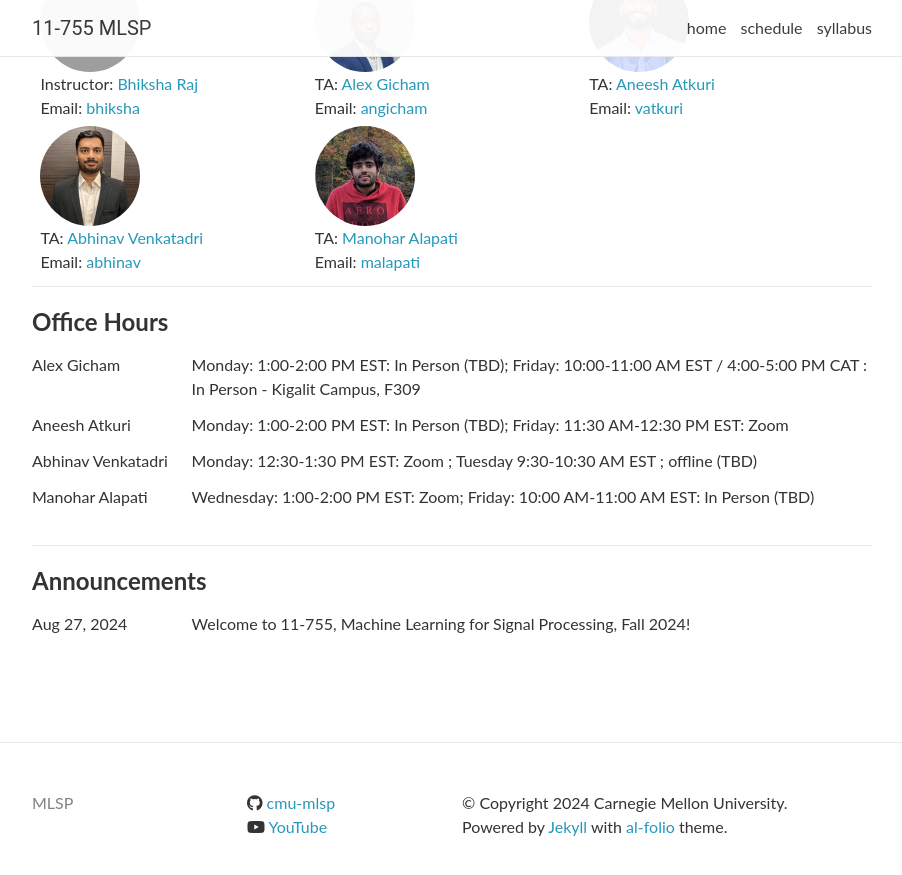
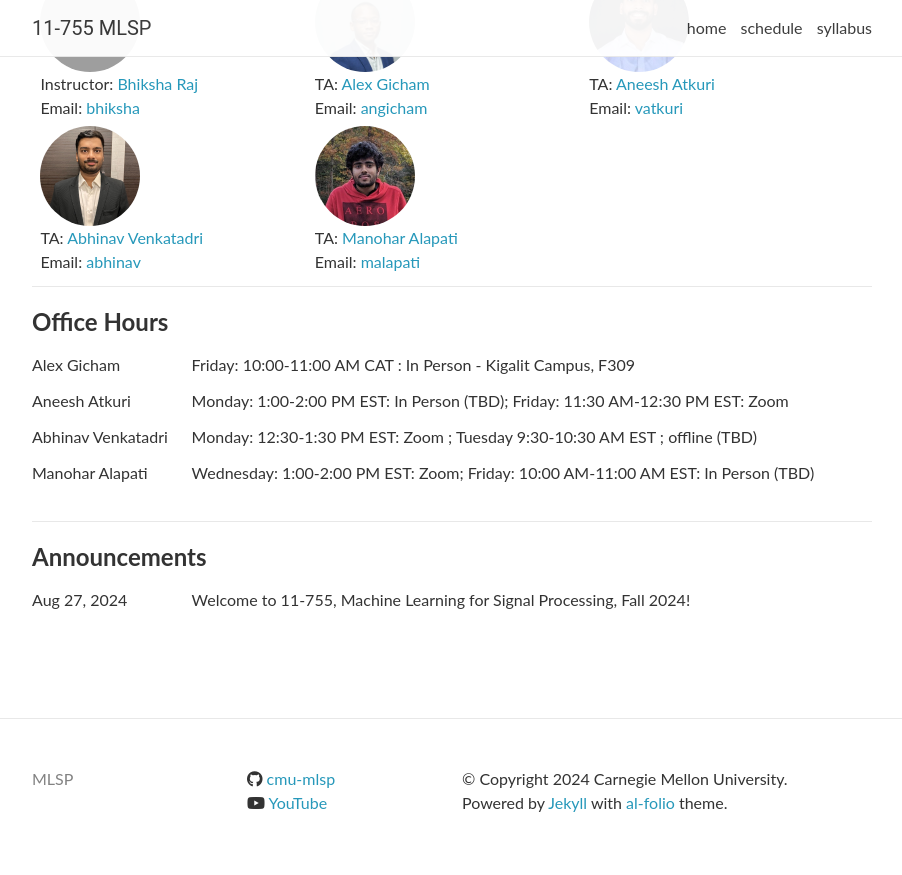
Before and after one commit to cmu-mlsp/mlspcourse, a Jekyll site: the page index.html, which Jekyll copies as it is, in a window 1280 px wide and 900 px high, scrolled down 759 px. Shown: the top 875 px of the window, without its empty margins (188-1090 px from the left). Built offline with Jekyll 4.4.1, drawn with Linux system fonts in a browser that asks for light colours; nearby versions of some CDN libraries; comment, search, counter and statistics services are not loaded; grey boxes are pictures that could not be loaded.

Commit message:
Update index.html

```diff
--- a/index.html
+++ b/index.html
@@ -155,7 +155,7 @@
     <table>
       <tr>
         <td class="date">Alex Gicham</td>
-        <td class="announcement">Monday: 1:00-2:00 PM EST: In Person (TBD); Friday: 10:00-11:00 AM EST / 4:00-5:00 PM CAT : In Person - Kigalit Campus, F309 </td>
+        <td class="announcement">Friday: 10:00-11:00 AM CAT : In Person - Kigalit Campus, F309 </td>
       </tr>
       <tr>
         <td class="date">Aneesh Atkuri</td>
```
